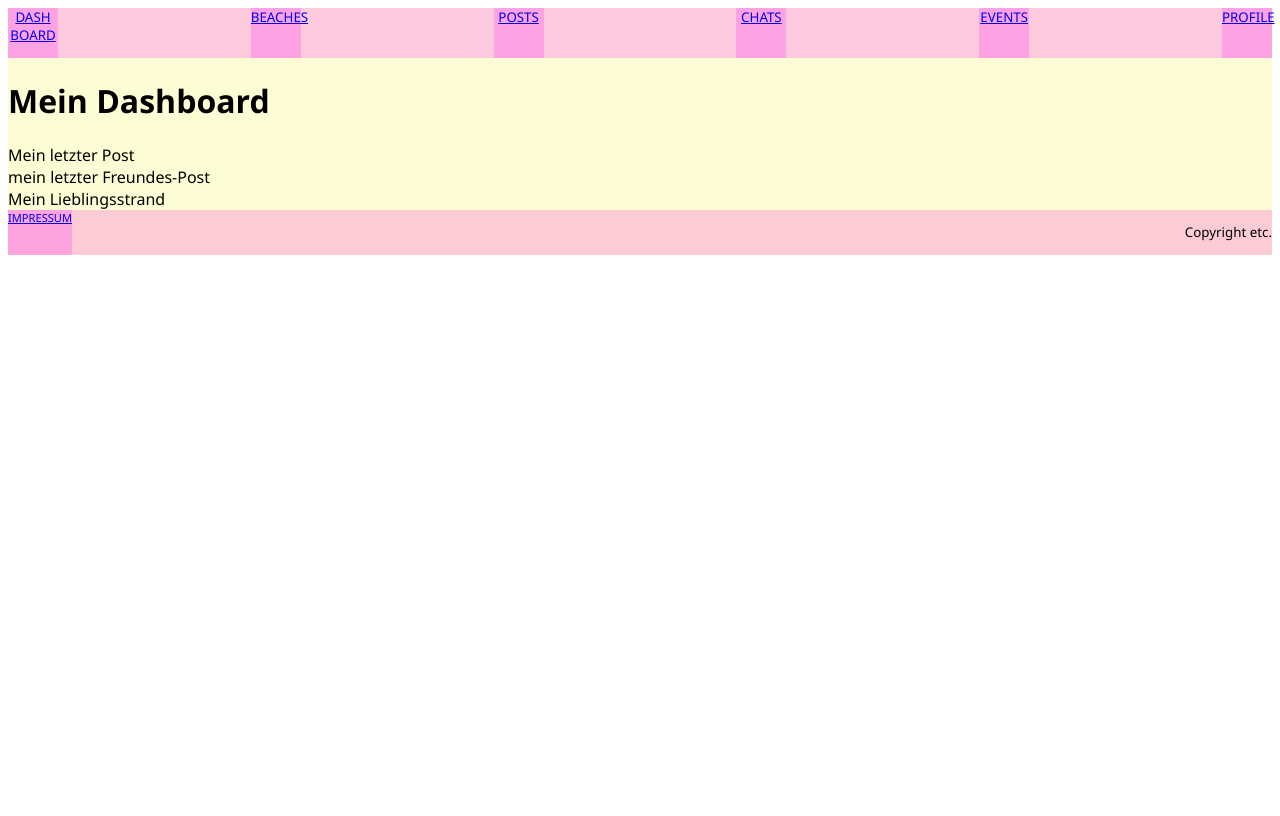
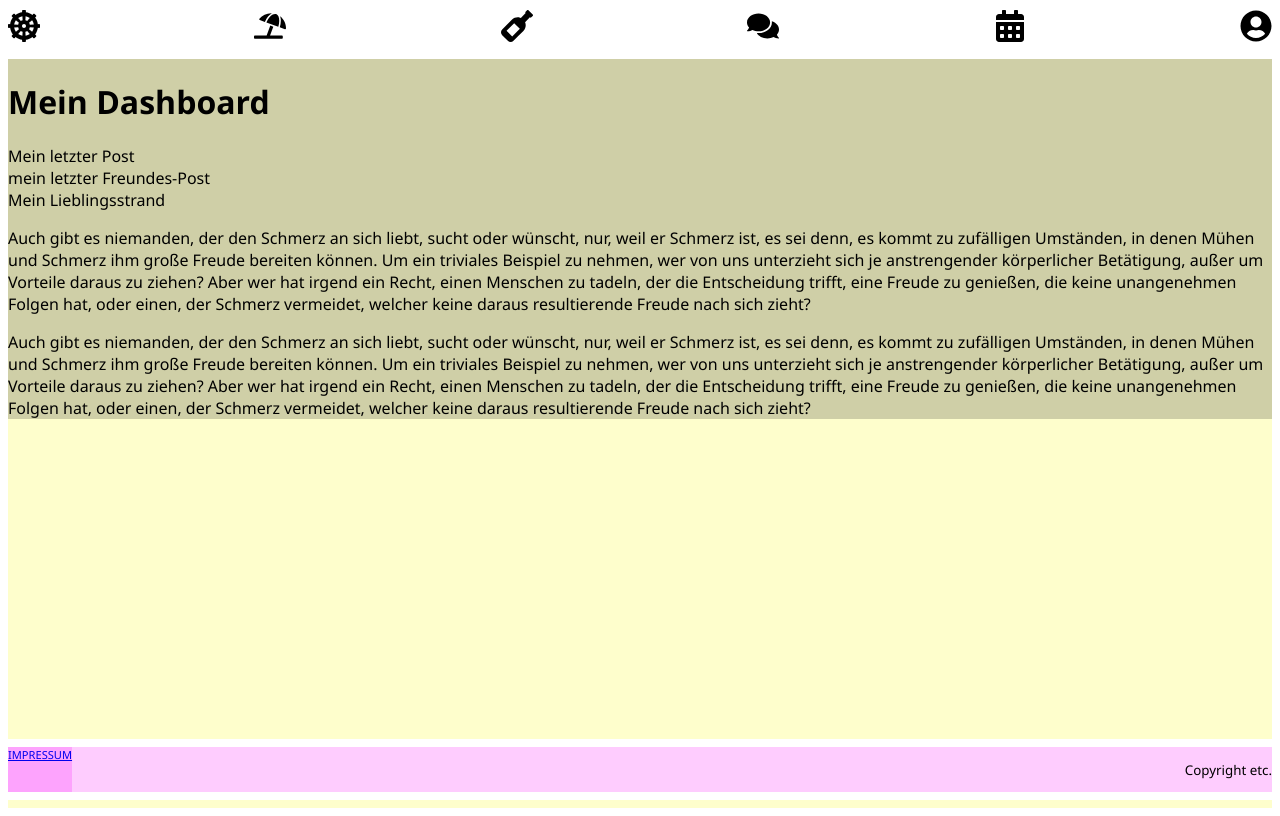
Before and after one commit to cfriderici/Penn-ar-bed, a React (Create React App) app in the folder frontend/: page /dashboard in a window 1280 px wide. Built offline with nearby package versions, Linux system fonts and the light colour scheme.

Commit message:
header basic structure

```diff
--- a/frontend/package.json
+++ b/frontend/package.json
@@ -9,6 +9,7 @@
     "browser-router": "^0.2.0",
     "react": "^18.2.0",
     "react-dom": "^18.2.0",
+    "react-icons": "^4.6.0",
     "react-router-dom": "^6.4.3",
     "react-scripts": "5.0.1",
     "styled-components": "^5.3.6",
--- a/frontend/src/App.css
+++ b/frontend/src/App.css
@@ -5,4 +5,6 @@
 body {
     font-family: 'Segoe UI', Tahoma, Geneva, Verdana, sans-serif;
     /* background-color: darkseagreen; */
+    /* margin: 0px;
+    padding: 8px; */
 }
--- a/frontend/src/App.js
+++ b/frontend/src/App.js
@@ -65,4 +65,5 @@ export default App;
 // ------ STYLED COMPONENTS ------  //
 const StyledAppWrapper = styled.div `
     background-color: rgba(250, 250, 0, 0.2);
+    height: 100vh;
 `
--- a/frontend/src/components/Dashboard.js
+++ b/frontend/src/components/Dashboard.js
@@ -17,12 +17,16 @@ const Dashboard = () => {
     return (
         <StyledDashboardWrapper>
 
-            <Header full />
+            {/* <StyledStickyHeader> */}
+                <Header full />
+            {/* </StyledStickyHeader> */}
 
             <h1>Mein Dashboard</h1>
             <div>Mein letzter Post</div>
             <div>mein letzter Freundes-Post</div>
             <div>Mein Lieblingsstrand</div>
+            <p>Auch gibt es niemanden, der den Schmerz an sich liebt, sucht oder wünscht, nur, weil er Schmerz ist, es sei denn, es kommt zu zufälligen Umständen, in denen Mühen und Schmerz ihm große Freude bereiten können. Um ein triviales Beispiel zu nehmen, wer von uns unterzieht sich je anstrengender körperlicher Betätigung, außer um Vorteile daraus zu ziehen? Aber wer hat irgend ein Recht, einen Menschen zu tadeln, der die Entscheidung trifft, eine Freude zu genießen, die keine unangenehmen Folgen hat, oder einen, der Schmerz vermeidet, welcher keine daraus resultierende Freude nach sich zieht?</p>
+            <p>Auch gibt es niemanden, der den Schmerz an sich liebt, sucht oder wünscht, nur, weil er Schmerz ist, es sei denn, es kommt zu zufälligen Umständen, in denen Mühen und Schmerz ihm große Freude bereiten können. Um ein triviales Beispiel zu nehmen, wer von uns unterzieht sich je anstrengender körperlicher Betätigung, außer um Vorteile daraus zu ziehen? Aber wer hat irgend ein Recht, einen Menschen zu tadeln, der die Entscheidung trifft, eine Freude zu genießen, die keine unangenehmen Folgen hat, oder einen, der Schmerz vermeidet, welcher keine daraus resultierende Freude nach sich zieht?</p>
 
         </StyledDashboardWrapper>
     )
@@ -34,5 +38,13 @@ export default Dashboard;
 
 // ------ STYLED COMPONENTS ------  //
 const StyledDashboardWrapper = styled.div`
-    background-color: rgba(250, 250, 250, 0.2);
+    background-color: rgba(20, 20, 20, 0.2);
 `
+
+// const StyledStickyHeader = styled.div`
+//     background-color: rgba(50, 50, 50, 0.2);
+//     background: white;
+//     position: sticky;
+//     top: 8px;
+//     padding-bottom: 8px;
+// `
--- a/frontend/src/components/Footer.js
+++ b/frontend/src/components/Footer.js
@@ -12,15 +12,16 @@ import { BrowserRouter, Routes, Route, Link } from 'react-router-dom';
 
 const Footer = () => {
     return (
-        <StyledFooterWrapper>
 
+        <StyledStickyFooter>
+            <StyledFooterWrapper>
 
-            <StyledLink to="/impressum"><div>Impressum</div></StyledLink>
+                <StyledLink to="/impressum"><div>Impressum</div></StyledLink>
+                <p>Copyright etc.</p>
 
-            <p>Copyright etc.</p>
+            </StyledFooterWrapper>
+        </StyledStickyFooter>
 
-
-        </StyledFooterWrapper>
     )
 }
 
@@ -29,6 +30,14 @@ export default Footer;
 
 
 // ------ STYLED COMPONENTS ------  //
+const StyledStickyFooter = styled.div`
+    background: white;
+    position: fixed;
+    bottom: 0px;
+    left: 0px;
+    right: 0px;
+    padding: 8px ;
+`
 
 const StyledFooterWrapper = styled.div`
     background-color: rgba(250, 0, 250, 0.2);
--- a/frontend/src/components/Header.js
+++ b/frontend/src/components/Header.js
@@ -4,6 +4,7 @@ import styled from "styled-components";
 
 // External Components
 import { BrowserRouter, Routes, Route, Link } from 'react-router-dom';
+import { FaLifeRing, FaRegCompass, FaDharmachakra, FaFish, FaSwimmer, FaUmbrellaBeach, FaCalendarAlt, FaComment, FaCommentDots, FaComments, FaRegHeart, FaRegShareSquare, FaRegStar, FaUserCircle, FaRegPlusSquare, FaWineBottle } from "react-icons/fa";
 
 
 
@@ -13,25 +14,29 @@ const Header = ({ full }) => {
 
     if(full) {
         return (
-            <StyledHeaderWrapper>
+            <StyledStickyHeader>
+                <StyledHeaderWrapper>
 
-                <StyledLink to="/dashboard"><div>Dash board</div></StyledLink>
-                <StyledLink to="/my-beach"><div>Beaches</div></StyledLink>
-                <StyledLink to="/bottle-posts"><div>Posts</div></StyledLink>
-                <StyledLink to="/chats"><div>Chats</div></StyledLink>
-                <StyledLink to="/events"><div>Events</div></StyledLink>
-                <StyledLink to="/profile"><div>Profile</div></StyledLink>
+                    <StyledLink to="/dashboard"><div> <FaDharmachakra /> </div></StyledLink>
+                    <StyledLink to="/my-beach"><div> <FaUmbrellaBeach /> </div></StyledLink>
+                    <StyledLink to="/bottle-posts"><div> <FaWineBottle /> </div></StyledLink>
+                    <StyledLink to="/chats"><div> <FaComments /> </div></StyledLink>
+                    <StyledLink to="/events"><div> <FaCalendarAlt /> </div></StyledLink>
+                    <StyledLink to="/profile"><div> <FaUserCircle /> </div></StyledLink>
 
-            </StyledHeaderWrapper>
+                </StyledHeaderWrapper>
+            </StyledStickyHeader>
         )
 
     } else {
         return (
-            <StyledHeaderWrapper>
+            <StyledStickyHeader>
+                <StyledHeaderWrapper className="header_small">
 
-                <StyledLink to="/checkin"><div>Checkin</div></StyledLink>
+                    <StyledLink to="/checkin"><div> <FaUserCircle /> </div></StyledLink>
 
-            </StyledHeaderWrapper>
+                </StyledHeaderWrapper>
+            </StyledStickyHeader>
         )
     }
 }
@@ -42,18 +47,33 @@ export default Header;
 
 // ------ STYLED COMPONENTS ------  //
 
+const StyledStickyHeader = styled.div`
+    background: white;
+    position: sticky;
+    top: 0px;
+    padding-bottom: 8px;
+`
+
 const StyledHeaderWrapper = styled.div`
-    background-color: rgba(250, 0, 250, 0.2);
+    /* background-color: rgba(250, 0, 250, 0.2); */
     color: red;
     display: flex;
     justify-content: space-between;
-    text-align: center;
+
+    &.header_small {
+        justify-content: flex-end;
+    }
 `
 
 const StyledLink  = styled(Link)`
-    background-color: rgba(250, 0, 250, 0.2);
-    width: 50px;
-    height: 50px;
-    font-size: smaller;
+    /* background-color: rgba(250, 0, 250, 0.2); */
+    font-size: xx-large;
     text-transform: uppercase;
+    color: black;
+
+    &:hover,
+    &:active,
+    &:focus {
+        color: red;
+    };
 `
```
Also changed, not shown: 1 other file (tests, documents, lock files or other folders).
